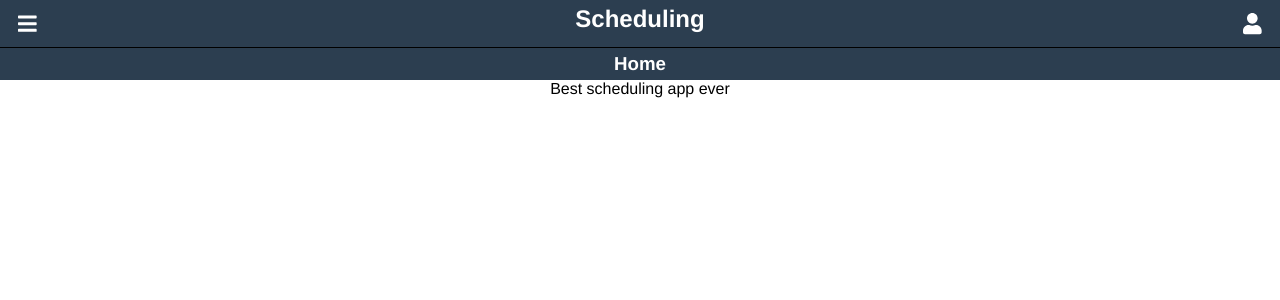
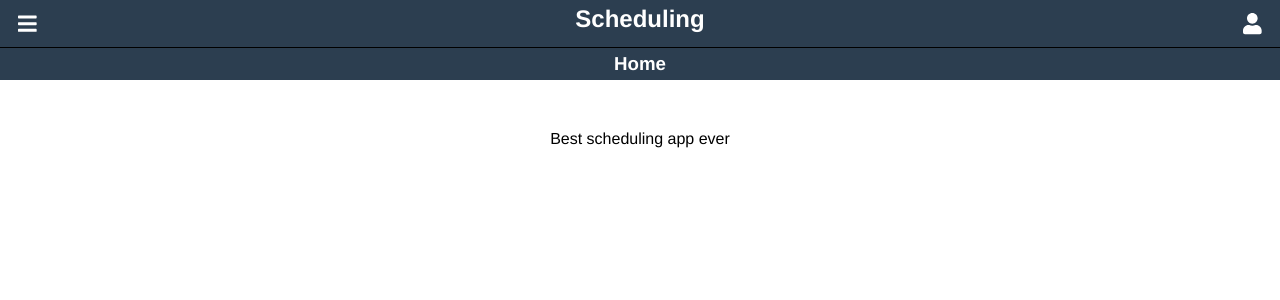
Before and after one commit to bombila78/Easy-Vue-App, a Vue app: page / in a window 1280 px wide. Shown: the top 300 px of the page. Built offline with nearby package versions, Linux system fonts and the light colour scheme; no server answers.

Commit message:
Last changes

```diff
--- /dev/null
+++ b/src/config.json
@@ -0,0 +1,3 @@
+{
+  "serverUrl": "https://tracktik-challenge.staffr.com"
+}
--- a/src/store/modules/user/user.js
+++ b/src/store/modules/user/user.js
@@ -4,7 +4,7 @@ import * as userApi from '../../../api/user'
 export default {
     actions: {
         async fetchUser({ commit }) {
-            const user = userApi.getUser()
+            const user = await userApi.getUser()
             commit(types.UPDATE_USER, user)
         },
         async updateUser({ commit }, userData) {
--- a/src/views/HomePage.vue
+++ b/src/views/HomePage.vue
@@ -1,6 +1,6 @@
 <template>
-  <div>
-    <p>Best scheduling app ever</p>
+  <div class="home-page__container">
+    <div>Best scheduling app ever</div>
   </div>
 </template>
 
@@ -9,3 +9,10 @@ export default {
   name: 'HomePage'
 }
 </script>
+
+<style scoped>
+.home-page__container {
+  padding-top: 50px;
+  height: 100%;
+}
+</style>
```
Also changed, not shown: 2 other files (tests, documents, lock files or other folders).
